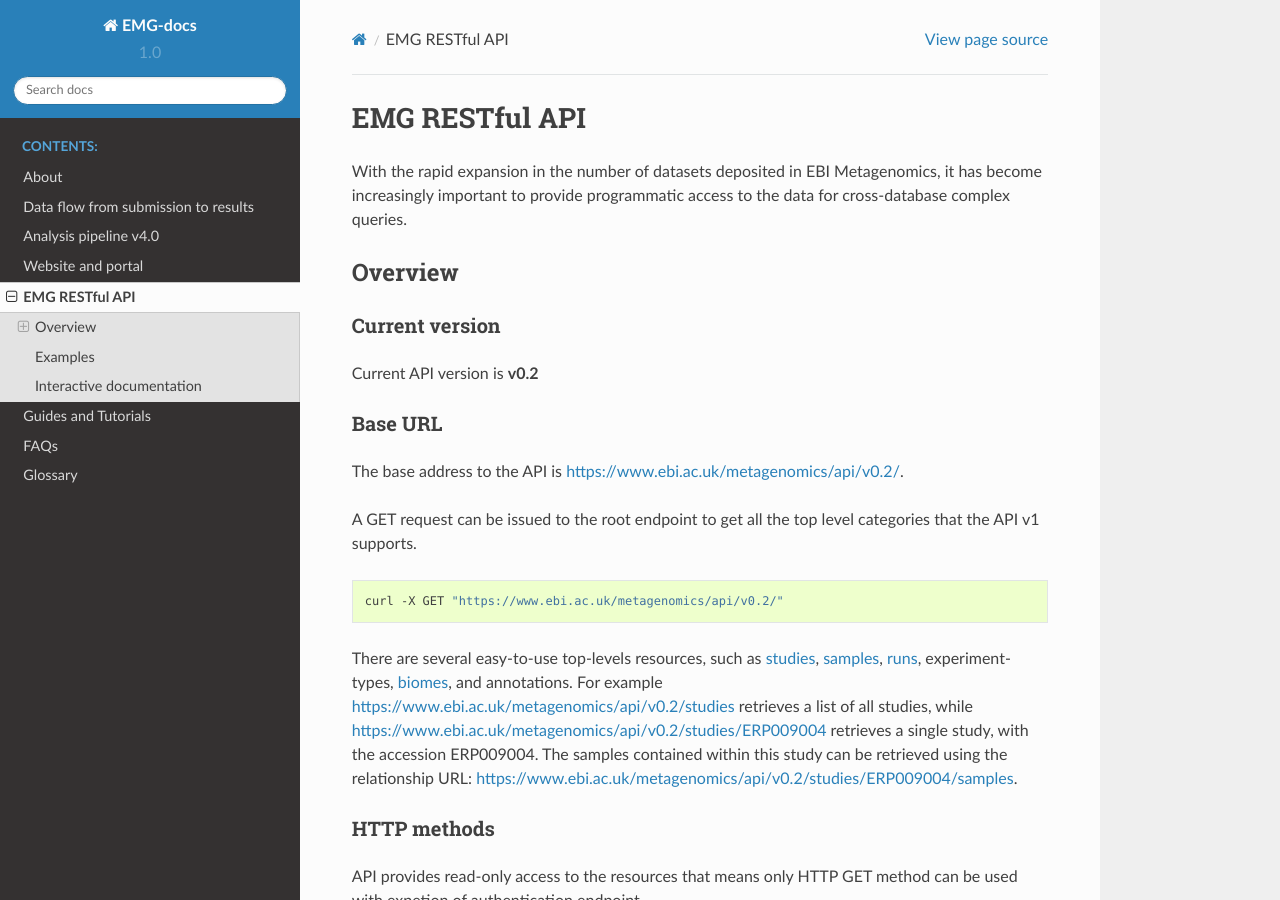
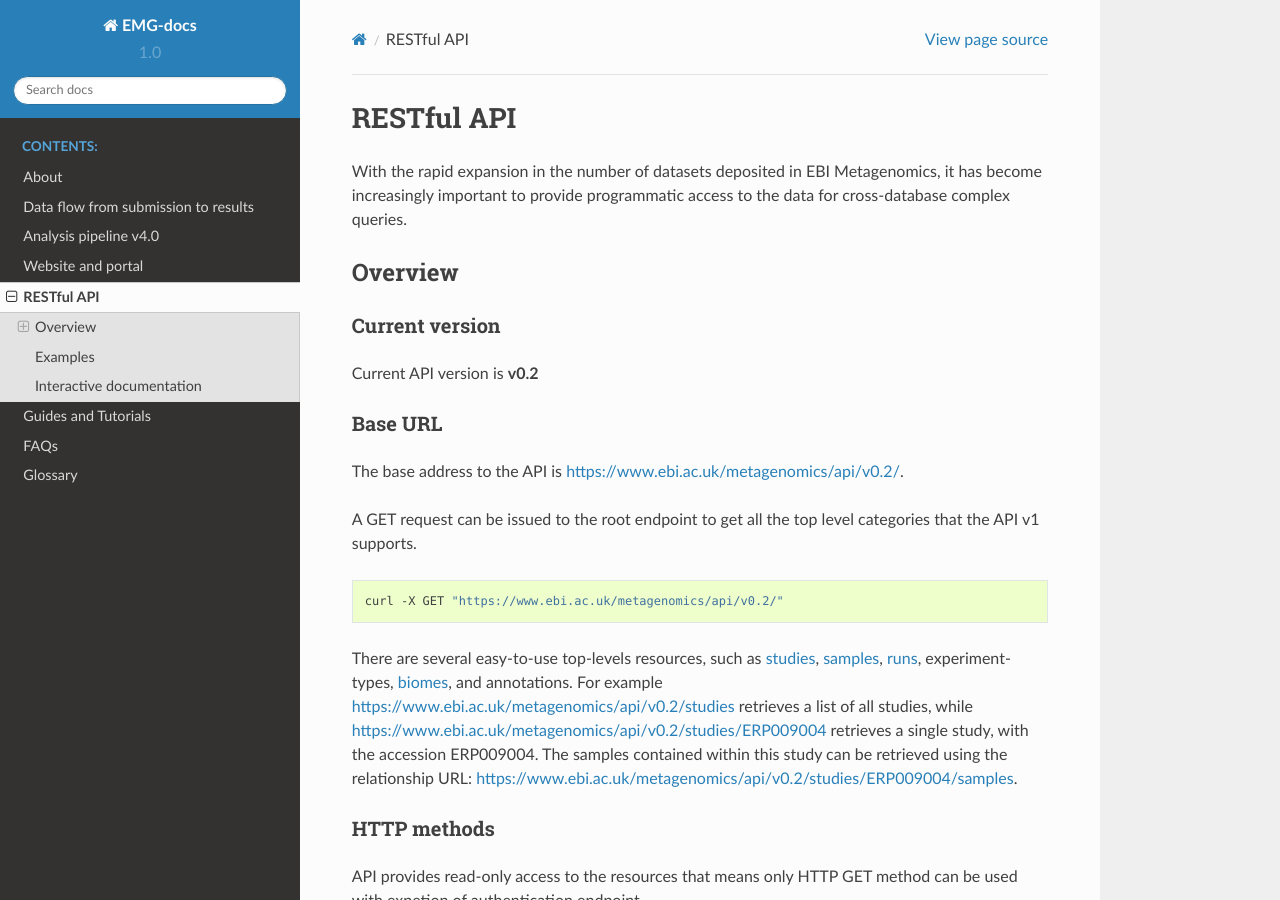
Before and after one commit to EBI-Metagenomics/EMG-docs, a Sphinx documentation site: the page built from docs/api.rst, in a window 1280 px wide and 900 px high. Built offline with Sphinx 7.4.7 and the Read the Docs theme 2.0.0, drawn with Linux system fonts in a browser that asks for light colours.

Commit message:
cleanup header

```diff
--- a/docs/api.rst
+++ b/docs/api.rst
@@ -1,7 +1,5 @@
-.. _api:
-
-EMG RESTful API
-===============
+RESTful API
+===========
 
 With the rapid expansion in the number of datasets deposited in EBI
 Metagenomics, it has become increasingly important to provide programmatic
```
